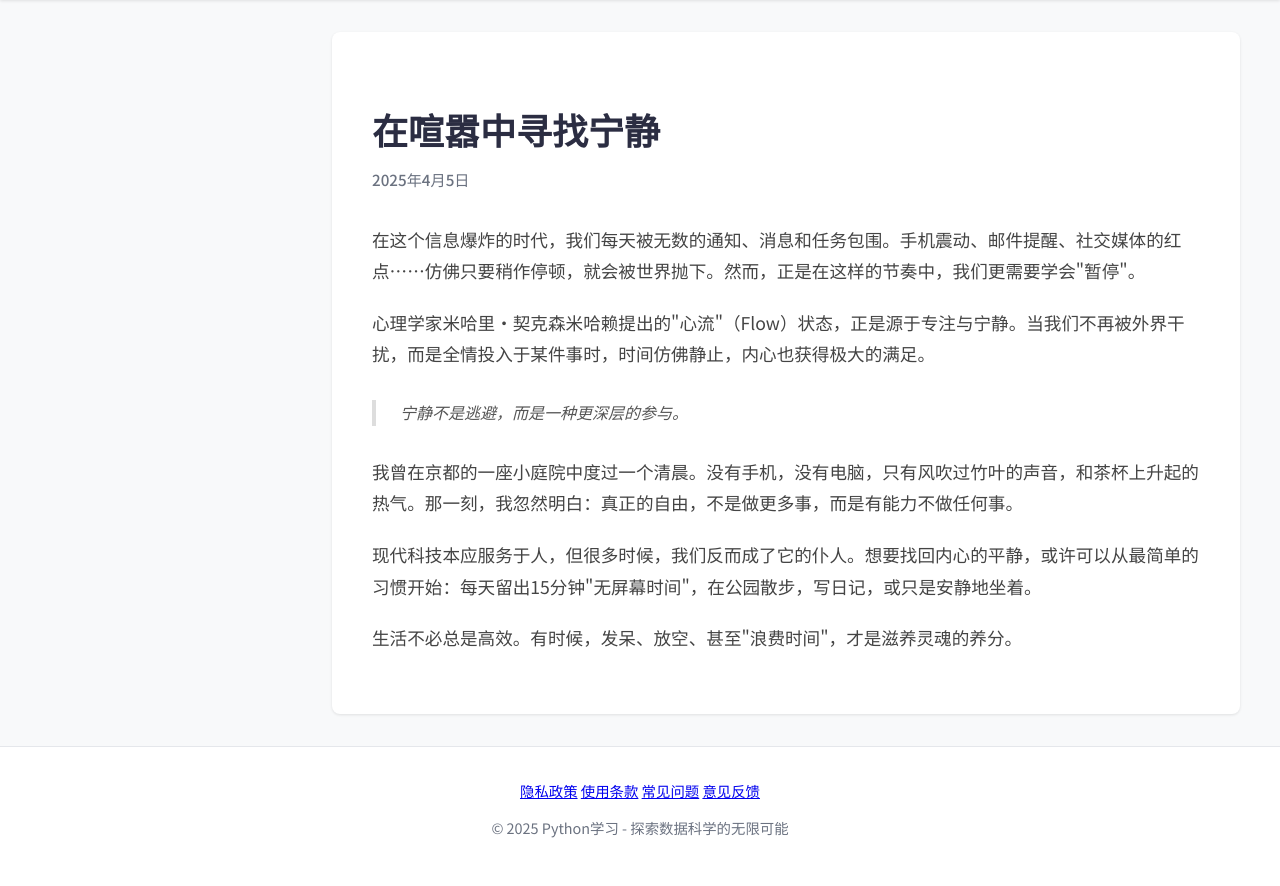
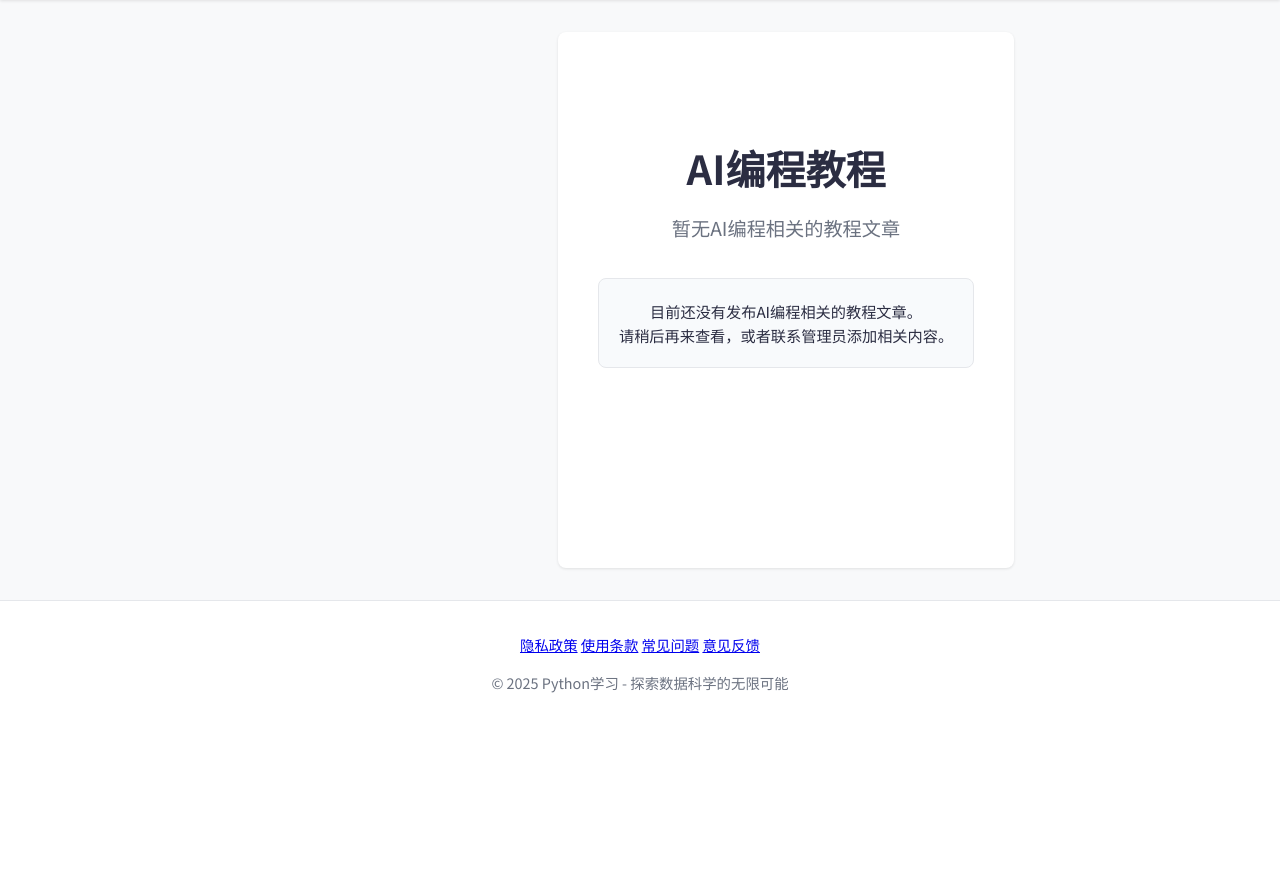
Before and after one commit to huangzhixin2018-sudo/python-learning-platform, a Django app: page /ai-programming/ in a window 1280 px wide. Shown: the part 60-946 px from the top of the page. After the commit the page ends 753 px from the top, so only its background shows below. Run offline with Django 5.2, Linux system fonts and the light colour scheme; tables that the repository leaves empty hold one stand-in row (values such as "Sample post").

Commit message:
优化AI编程和数据结构页面：移除静态内容，实现动态显示
- 删除AI编程页面硬编码的默认文章内容
- 删除数据结构页面硬编码的默认文章内容
- 改为动态显示文章内容或空状态提示
- 左侧边栏显示动态分类列表或空状态提示
- 实现完全基于内容类型的文章分发机制
- 当后台没有文章时显示友好的空状态提示

```diff
--- a/templates/front/AI编程.html
+++ b/templates/front/AI编程.html
@@ -257,10 +257,15 @@
             {% endfor %}
           {% endfor %}
         </ul>
+        {% if not category_tree|length %}
+          <div style="text-align: center; padding: 2rem 1rem; color: var(--light-text);">
+            <p>暂无AI编程相关的分类</p>
+          </div>
+        {% endif %}
       {% else %}
-        <ul class="article-list">
-          <li><a href="#" class="active">在喧嚣中寻找宁静</a></li>
-        </ul>
+        <div style="text-align: center; padding: 2rem 1rem; color: var(--light-text);">
+          <p>暂无AI编程相关的分类</p>
+        </div>
       {% endif %}
     </aside>
 
@@ -274,14 +279,18 @@
         </article>
       {% else %}
         <article class="post active">
-          <h1>在喧嚣中寻找宁静</h1>
-          <div class="date">2025年4月5日</div>
-          <p>在这个信息爆炸的时代，我们每天被无数的通知、消息和任务包围。手机震动、邮件提醒、社交媒体的红点……仿佛只要稍作停顿，就会被世界抛下。然而，正是在这样的节奏中，我们更需要学会"暂停"。</p>
-          <p>心理学家米哈里·契克森米哈赖提出的"心流"（Flow）状态，正是源于专注与宁静。当我们不再被外界干扰，而是全情投入于某件事时，时间仿佛静止，内心也获得极大的满足。</p>
-          <blockquote>宁静不是逃避，而是一种更深层的参与。</blockquote>
-          <p>我曾在京都的一座小庭院中度过一个清晨。没有手机，没有电脑，只有风吹过竹叶的声音，和茶杯上升起的热气。那一刻，我忽然明白：真正的自由，不是做更多事，而是有能力不做任何事。</p>
-          <p>现代科技本应服务于人，但很多时候，我们反而成了它的仆人。想要找回内心的平静，或许可以从最简单的习惯开始：每天留出15分钟"无屏幕时间"，在公园散步，写日记，或只是安静地坐着。</p>
-          <p>生活不必总是高效。有时候，发呆、放空、甚至"浪费时间"，才是滋养灵魂的养分。</p>
+          <div class="welcome-section" style="text-align: center; padding: 2rem 0;">
+            <h1 style="font-size: 2.5rem; margin-bottom: 1rem; color: var(--text-color);">AI编程教程</h1>
+            <p style="font-size: 1.2rem; color: var(--light-text); margin-bottom: 2rem;">
+              暂无AI编程相关的教程文章
+            </p>
+            <div class="article-summary" style="background: #f8fafc; padding: 1.25rem; border-radius: 8px; border: 1px solid #e5e7eb;">
+              <p style="margin: 0; color: var(--text-color); font-size: 0.95rem; line-height: 1.6;">
+                目前还没有发布AI编程相关的教程文章。<br>
+                请稍后再来查看，或者联系管理员添加相关内容。
+              </p>
+            </div>
+          </div>
         </article>
       {% endif %}
     </section>
```
Also changed, not shown: templates/front/数据结构.html (+20 -11 lines).
